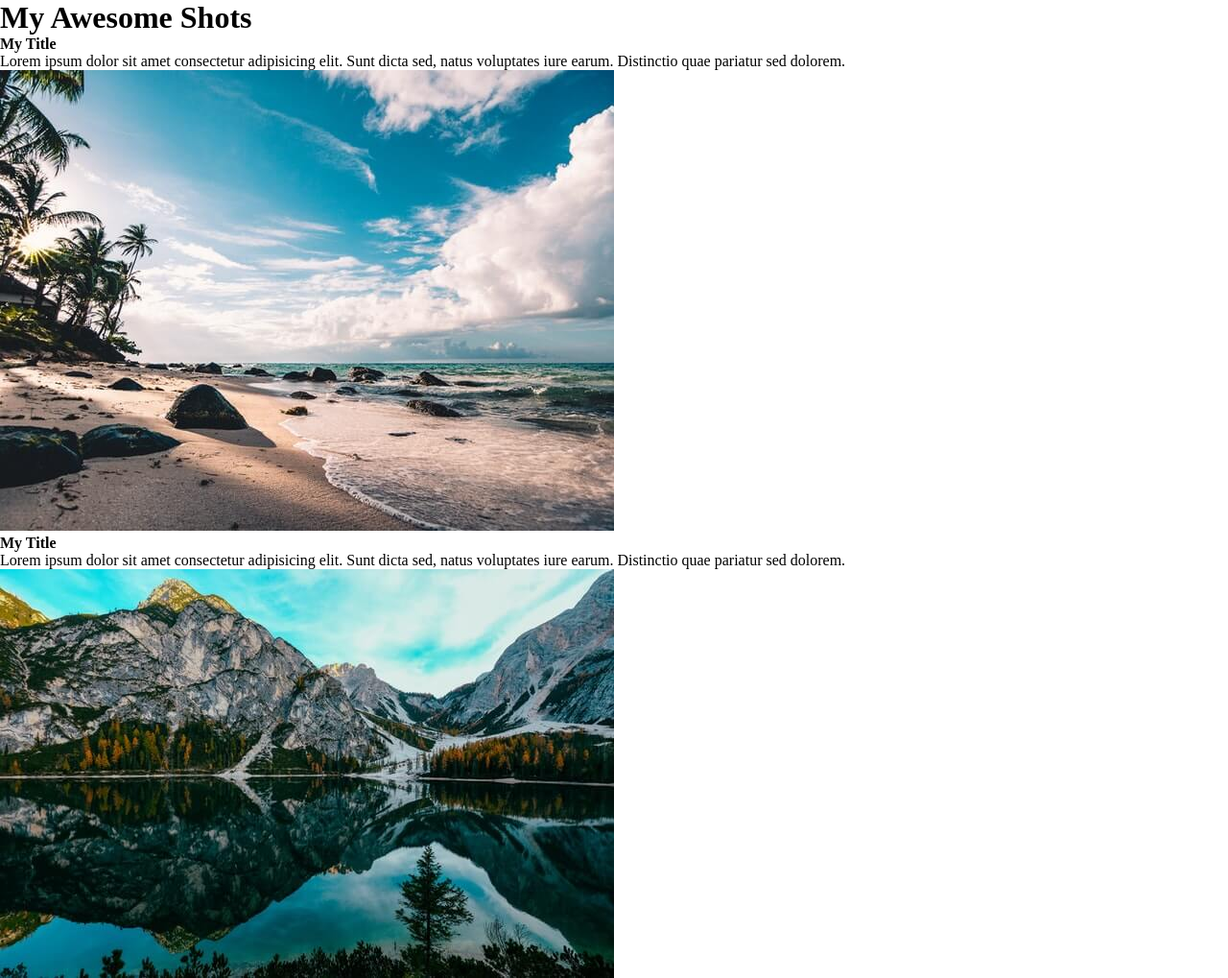
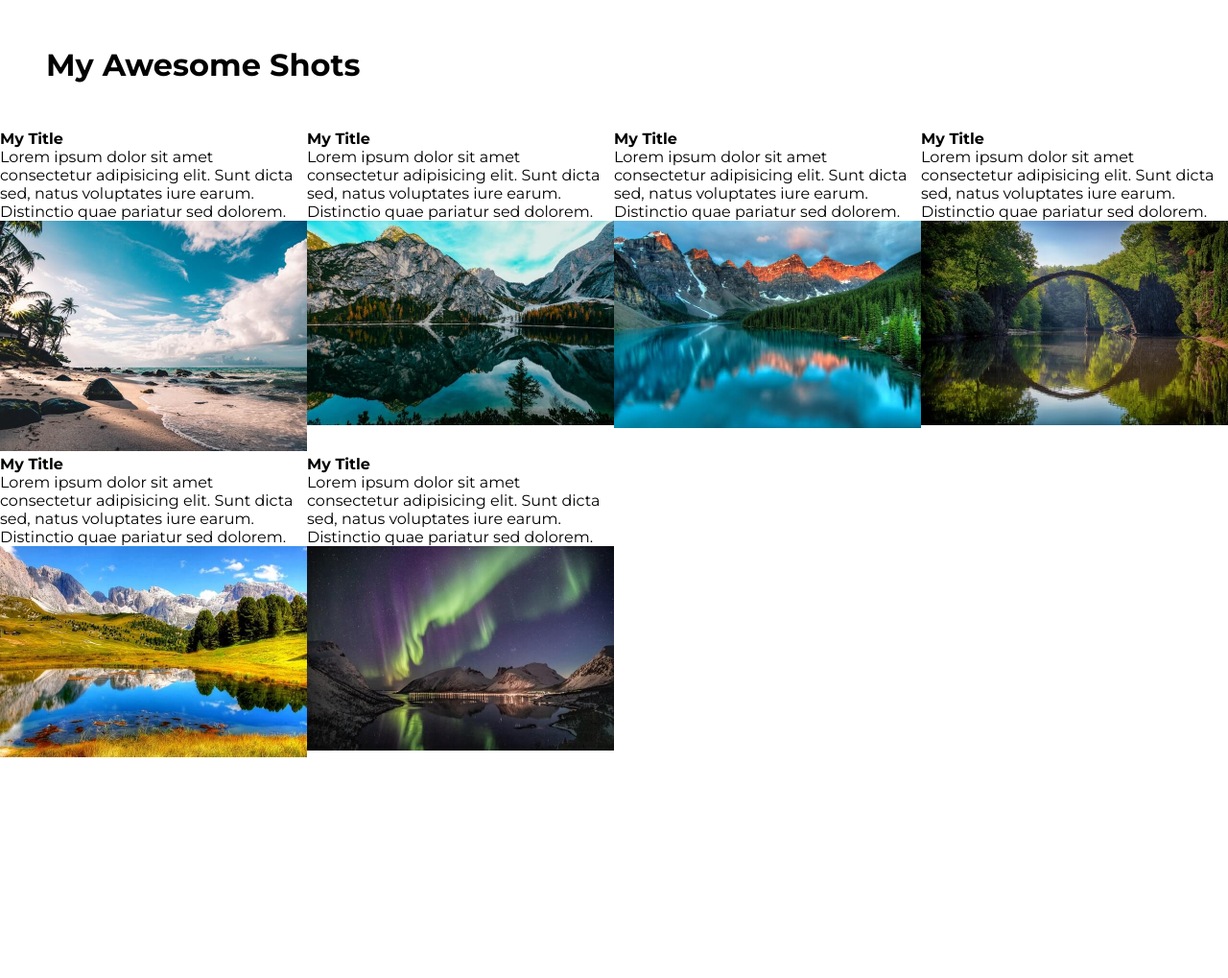
Before and after one commit to milan978gh/grid-designc, a plain HTML site: page index.html in a window 1280 px wide. Shown: the top 1019 px of the page at 96% size. After the commit the page ends 848 px from the top, so only its background shows below. Drawn offline with Linux system fonts and the light colour scheme.

Commit message:
added font link, css started

```diff
--- a/index.html
+++ b/index.html
@@ -4,7 +4,7 @@
     <meta charset="UTF-8">
     <meta name="viewport" content="width=device-width, initial-scale=1.0">
     <meta http-equiv="X-UA-Compatible" content="ie=edge">
-    <!-- Google fonts -->
+    <link href="https://fonts.googleapis.com/css2?family=Montserrat:wght@400;700&display=swap" rel="stylesheet">
     <link rel="stylesheet" href="./css/style.css">
     <meta name="author" content="Milan WebDev">
     <title>Coursetro Grid</title>
--- a/scss/style.scss
+++ b/scss/style.scss
@@ -7,3 +7,17 @@
     list-style: none;
     box-sizing: border-box;
 }
+body, html{
+    height: 100%;
+    font-family: 'Montserrat', sans-serif;
+}
+h1{
+    margin: 3rem;
+}
+img{
+    width: 100%;
+}
+main{
+    display: grid;
+    grid-template-columns: repeat(auto-fit, minmax(19rem, 1fr));
+}
```
Also changed, not shown: css/style.css.
